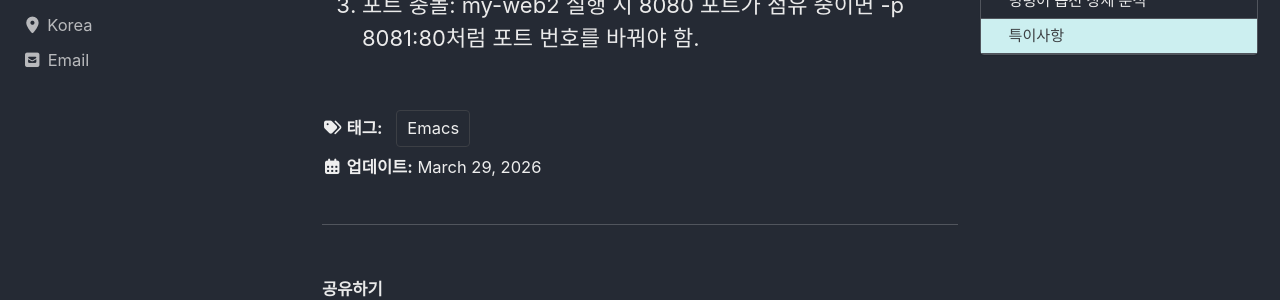
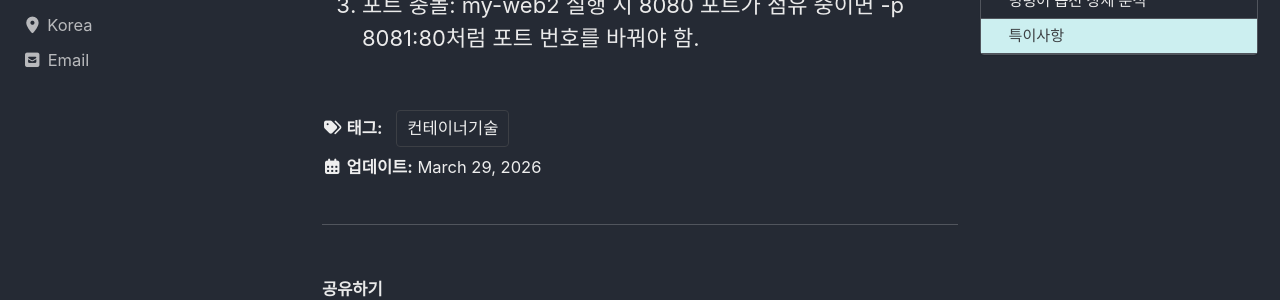
Before and after one commit to fall20style/fall20style.github.io, a Jekyll site: the page built from _posts/2026-03-29-podman-nginx-ubuntu20.04.md, in a window 1280 px wide and 900 px high, scrolled down 1366 px. Shown: the part 142-442 px from the top of the window. Built offline with Jekyll 4.4.1, drawn with Linux system fonts in a browser that asks for light colours; cached includes are drawn as plain includes.

Commit message:
Update 2026-03-29-podman-nginx-ubuntu20.04.md

```diff
--- a/_posts/2026-03-29-podman-nginx-ubuntu20.04.md
+++ b/_posts/2026-03-29-podman-nginx-ubuntu20.04.md
@@ -8,7 +8,7 @@ share: true
 related: true
 popular: true
 tags:
-  - Emacs
+  - 컨테이너기술
 categories:
 toc: true
 toc_sticky: true
```
